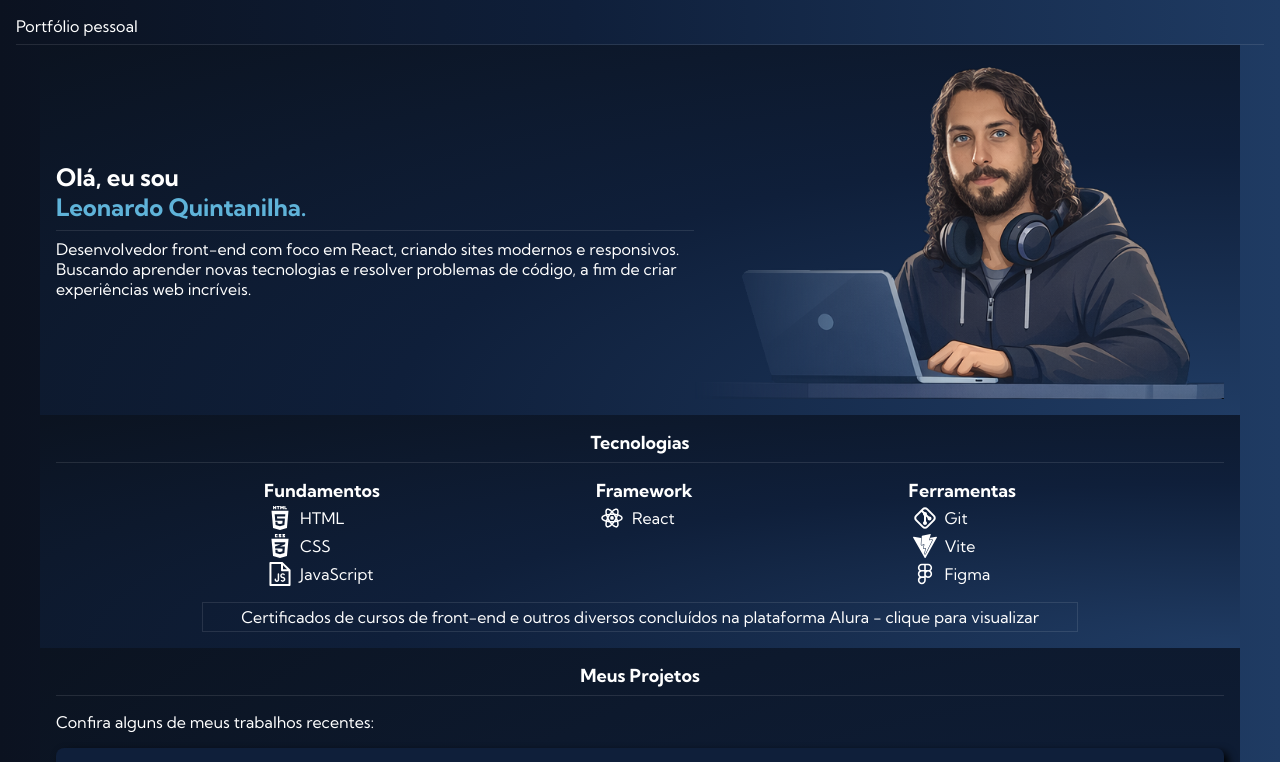
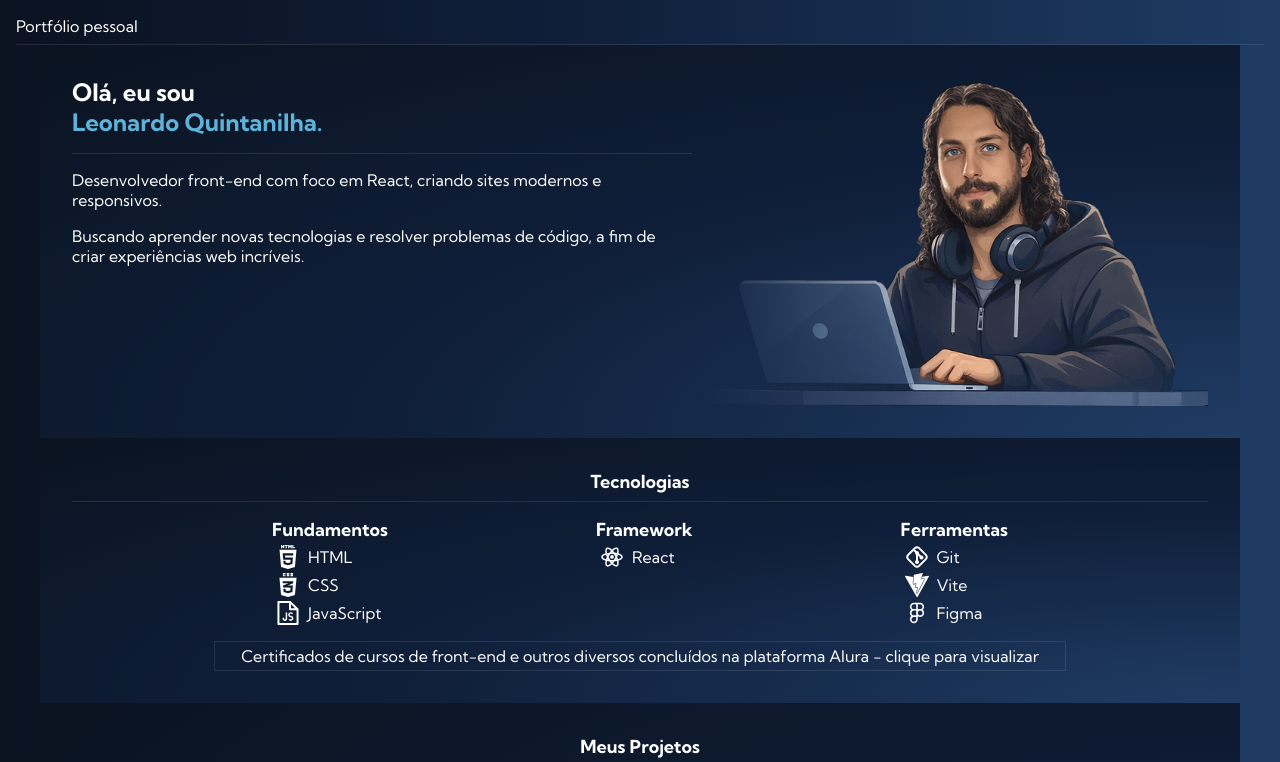
Before and after one commit to quintaleodev/portfolio, a React (Vite) app: page / in a window 1280 px wide. Shown: the top 762 px of the page. Built offline with nearby package versions, Linux system fonts and the light colour scheme; grey boxes are pictures that could not be loaded.

Commit message:
Ajustes na estrutura e estilização para resolução de PCsm - HeroSection

```diff
--- a/src/components/Hero/Hero.jsx
+++ b/src/components/Hero/Hero.jsx
@@ -14,12 +14,16 @@ export default function Hero() {
                             <strong>Leonardo Quintanilha.</strong>
                         </h1>
 
-                        <p>
-                            Desenvolvedor front-end com foco em React, criando sites modernos e
-                            responsivos. <br />
-                            Buscando aprender novas tecnologias e resolver problemas de código,
-                            a fim de criar experiências web incríveis.
-                        </p>
+                        <div className="text__content--text">
+                            <p>
+                                Desenvolvedor front-end com foco em React, criando sites modernos e
+                                responsivos.
+                            </p>
+                            <p>
+                                Buscando aprender novas tecnologias e resolver problemas de código,
+                                a fim de criar experiências web incríveis.
+                            </p>
+                        </div>
                     </div>
                     <div className="image__content">
                         <img
--- a/src/components/Hero/Hero.styles.jsx
+++ b/src/components/Hero/Hero.styles.jsx
@@ -86,4 +86,24 @@ export const HeroSection = styled.section`
       max-width: 100%;
     }
   }
+
+  @media (min-width: 1024px) {
+
+    .hero__content {
+        align-items: stretch;
+    }
+    .text__content {
+      gap: var(--spacing-md);
+    }
+
+    h1{
+      padding-bottom: var(--spacing-md);
+    }
+
+    .text__content--text{
+      display: flex;
+      flex-direction: column;
+      gap: var(--spacing-md);
+    }
+  }
 `;
--- a/src/index.css
+++ b/src/index.css
@@ -96,3 +96,10 @@ body {
   background: var(--background-color-radient);
 
 }
+
+@media (min-width: 1024px) {
+
+  .container {
+    padding: var(--spacing-lg);
+  }
+}
```
